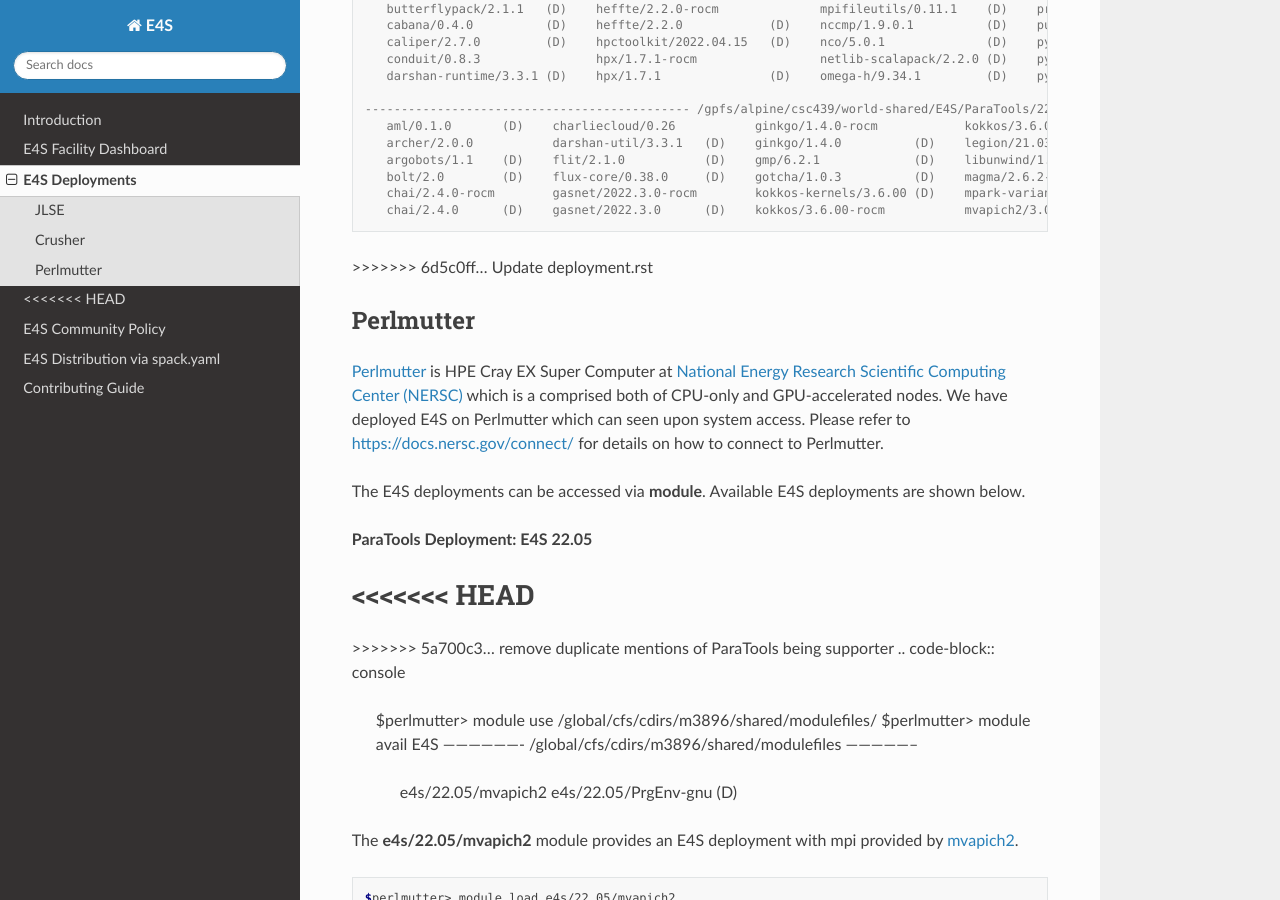
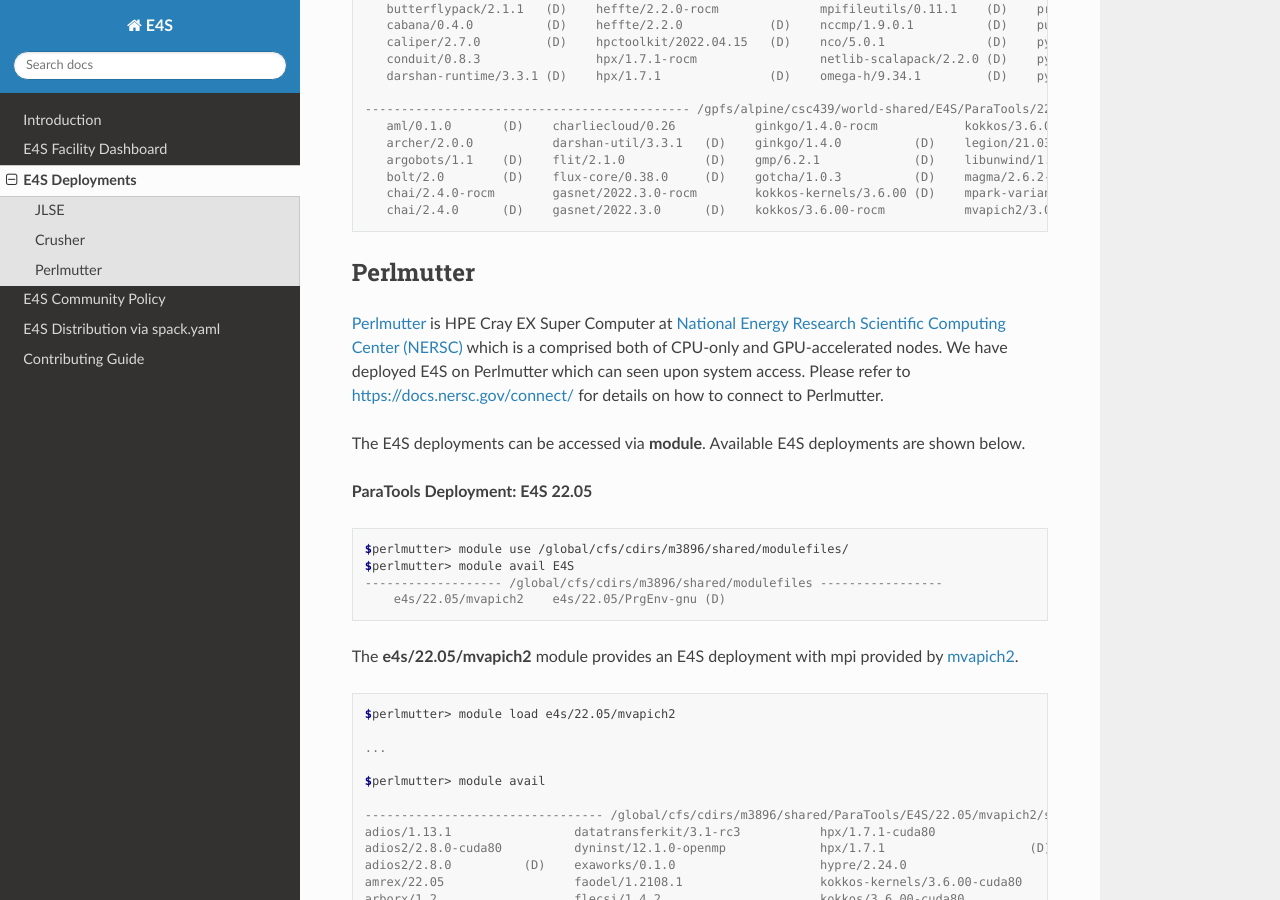
Before and after one commit to E4S-Project/e4s, a Sphinx documentation site: the page built from docs/deployment.rst, in a window 1280 px wide and 900 px high, scrolled down 3748 px. Built offline with Sphinx 7.4.7 and the Read the Docs theme 2.0.0, drawn with Linux system fonts in a browser that asks for light colours.

Commit message:
fix rendering of page. Looks like some git commit message got into the documentation

```diff
--- a/docs/deployment.rst
+++ b/docs/deployment.rst
@@ -197,7 +197,7 @@
        bolt/2.0        (D)    flux-core/0.38.0     (D)    gotcha/1.0.3          (D)    magma/2.6.2-rocm    (D)    plasma/21.8.29             swig/4.0.2-fortran        zfp/0.5.5         (D)
        chai/2.4.0-rocm        gasnet/2022.3.0-rocm        kokkos-kernels/3.6.00 (D)    mpark-variant/1.4.0 (D)    py-jupyterhub/1.4.1        swig/4.0.2         (D)
        chai/2.4.0      (D)    gasnet/2022.3.0      (D)    kokkos/3.6.00-rocm           mvapich2/3.0a       (L)    qthreads/1.16       (D)    sz/2.1.12          (D)
->>>>>>> 6d5c0ff... Update deployment.rst
+
 
 Perlmutter
 ----------
@@ -209,10 +209,6 @@
 
 **ParaTools Deployment: E4S 22.05**
 
-<<<<<<< HEAD
-=======
-
->>>>>>> 5a700c3... remove duplicate mentions of ParaTools being supporter
 .. code-block:: console
 
     $perlmutter> module use /global/cfs/cdirs/m3896/shared/modulefiles/
```
